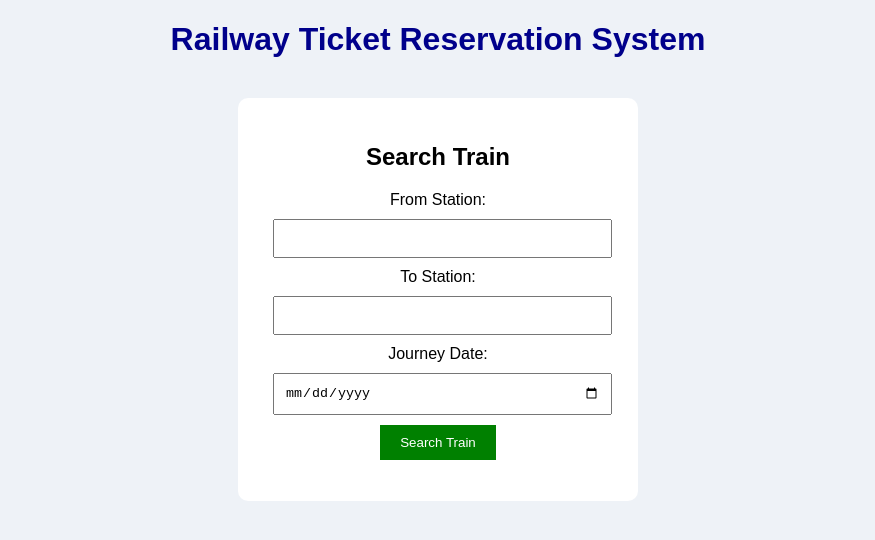
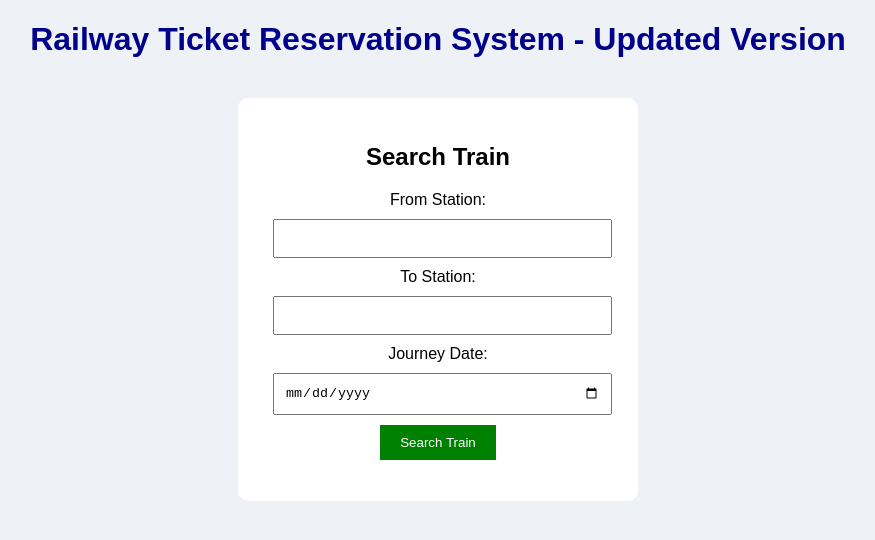
Before and after one commit to keerthishreek3/Railway-Ticket-Reservation, a plain HTML site: page index.html in a window 1280 px wide. Shown: the whole page, without its empty margins (202-1077 px from the left). Drawn offline with Linux system fonts and the light colour scheme.

Commit message:
Update index.html

```diff
--- a/index.html
+++ b/index.html
@@ -6,7 +6,7 @@
 </head>
 <body>
 
-<h1>Railway Ticket Reservation System</h1>
+<h1>Railway Ticket Reservation System - Updated Version</h1>
 
 <div class="container">
     <h2>Search Train</h2>
```
